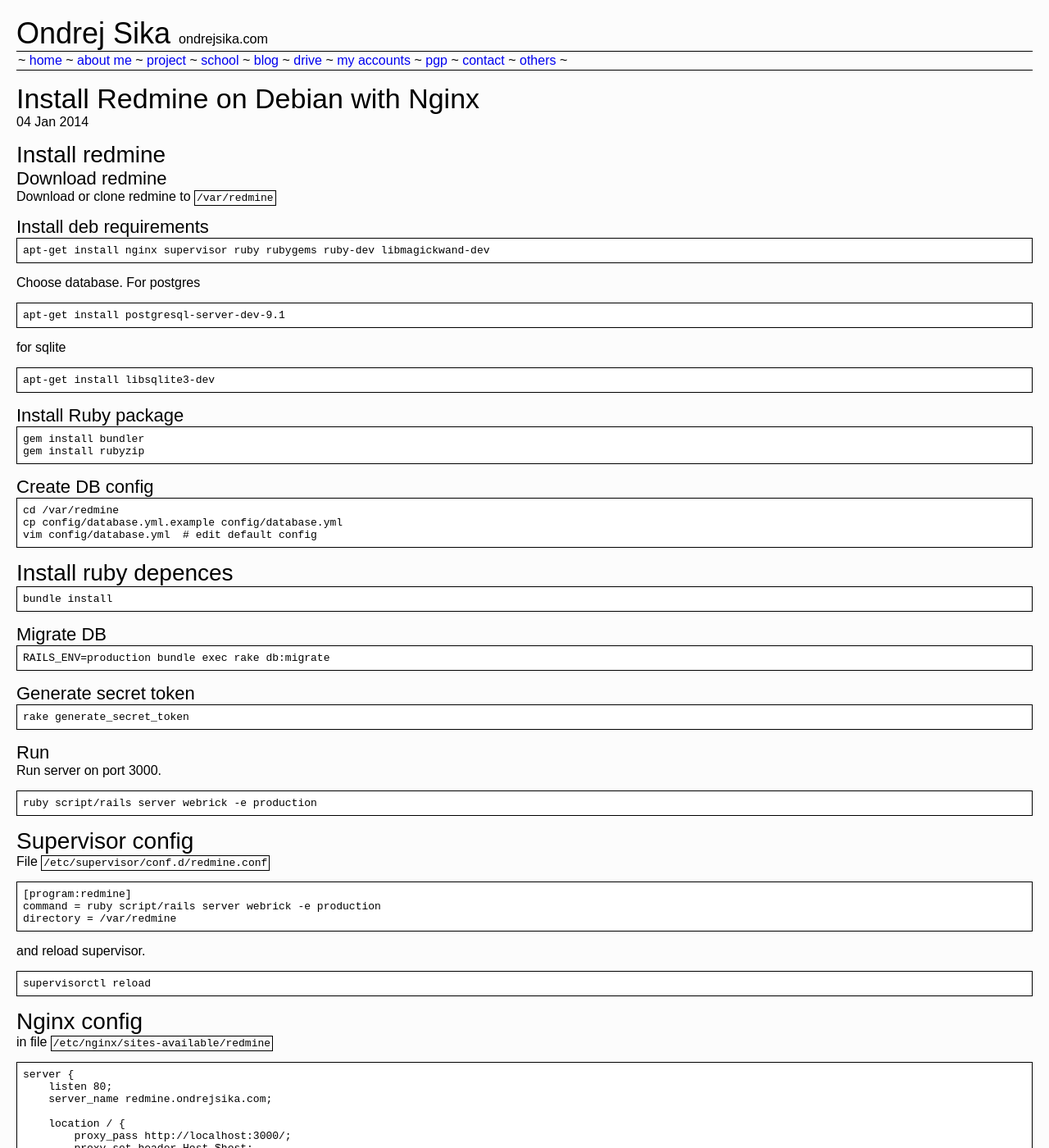
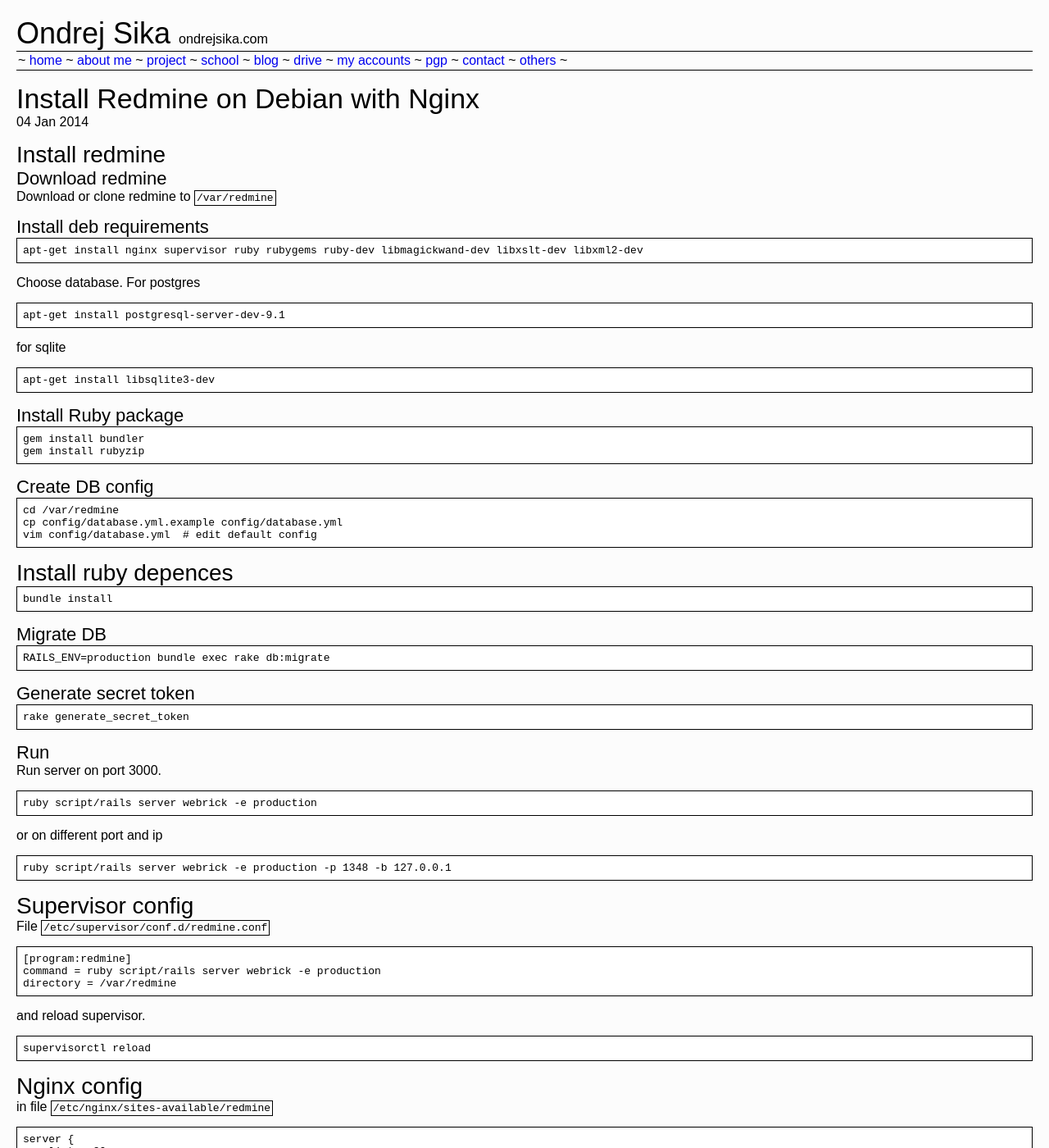
Before and after one commit to ondrejsika/ondrejsika.com, a Jekyll site: the page built from _posts/2014-01-04-redmine-installation-on-debian-with-nginx.md, in a window 1280 px wide and 1400 px high. Shown: the whole window at 82% size. Built offline with Jekyll 4.4.1, drawn with Linux system fonts in a browser that asks for light colours; Markdown is read by kramdown in place of the engine named in the settings; comment, search, counter and statistics services are not loaded.

Commit message:
update post: install redmine

````diff
--- a/_posts/2014-01-04-redmine-installation-on-debian-with-nginx.md
+++ b/_posts/2014-01-04-redmine-installation-on-debian-with-nginx.md
@@ -16,7 +16,7 @@
 #### Install deb requirements
 
 ```
-apt-get install nginx supervisor ruby rubygems ruby-dev libmagickwand-dev
+apt-get install nginx supervisor ruby rubygems ruby-dev libmagickwand-dev libxslt-dev libxml2-dev
 ```
 
 Choose database. For postgres
@@ -72,6 +72,13 @@
 ```
 ruby script/rails server webrick -e production
 ```
+
+or on different port and ip
+
+```
+ruby script/rails server webrick -e production -p 1348 -b 127.0.0.1
+```
+
 ### Supervisor config
 
 File `/etc/supervisor/conf.d/redmine.conf`
````
